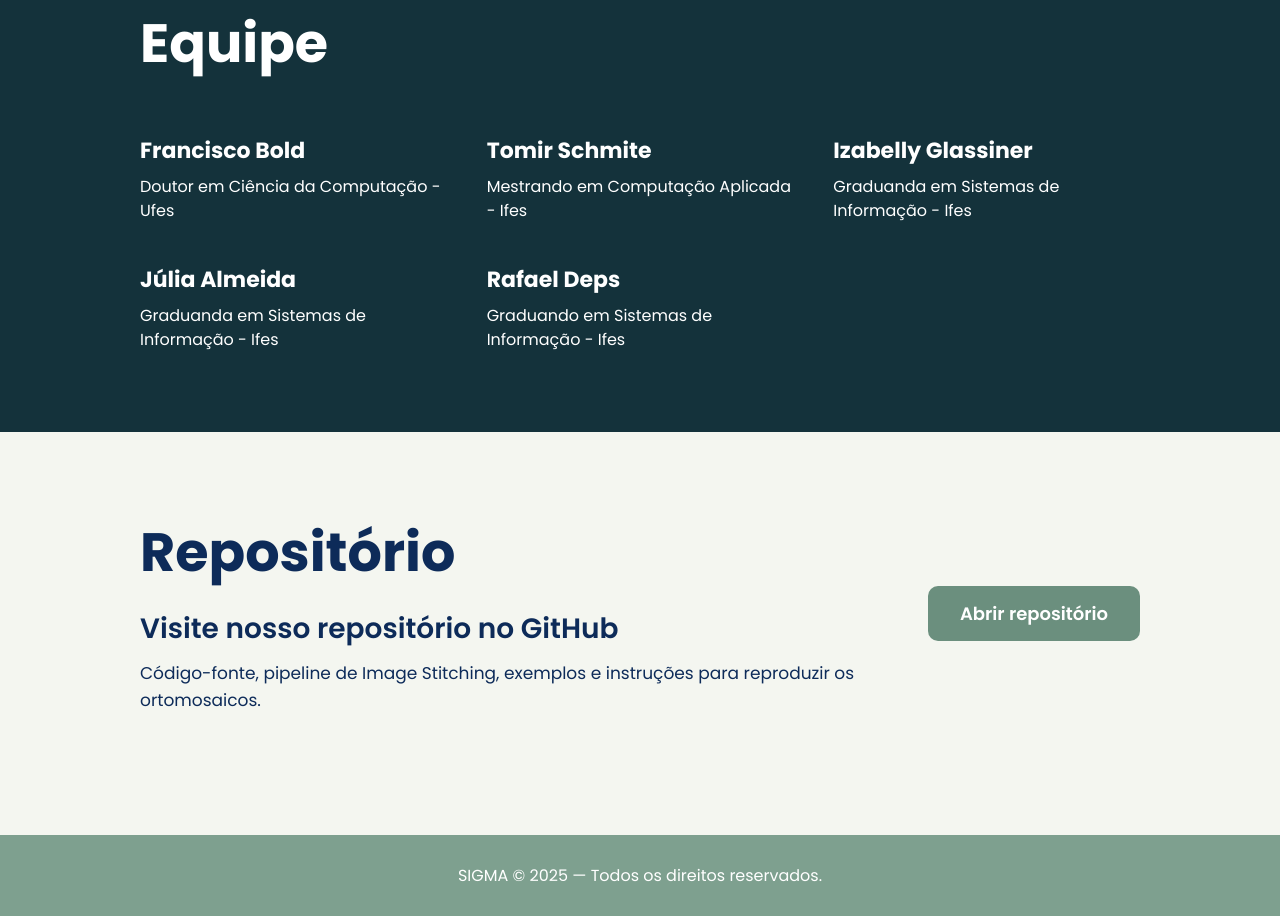
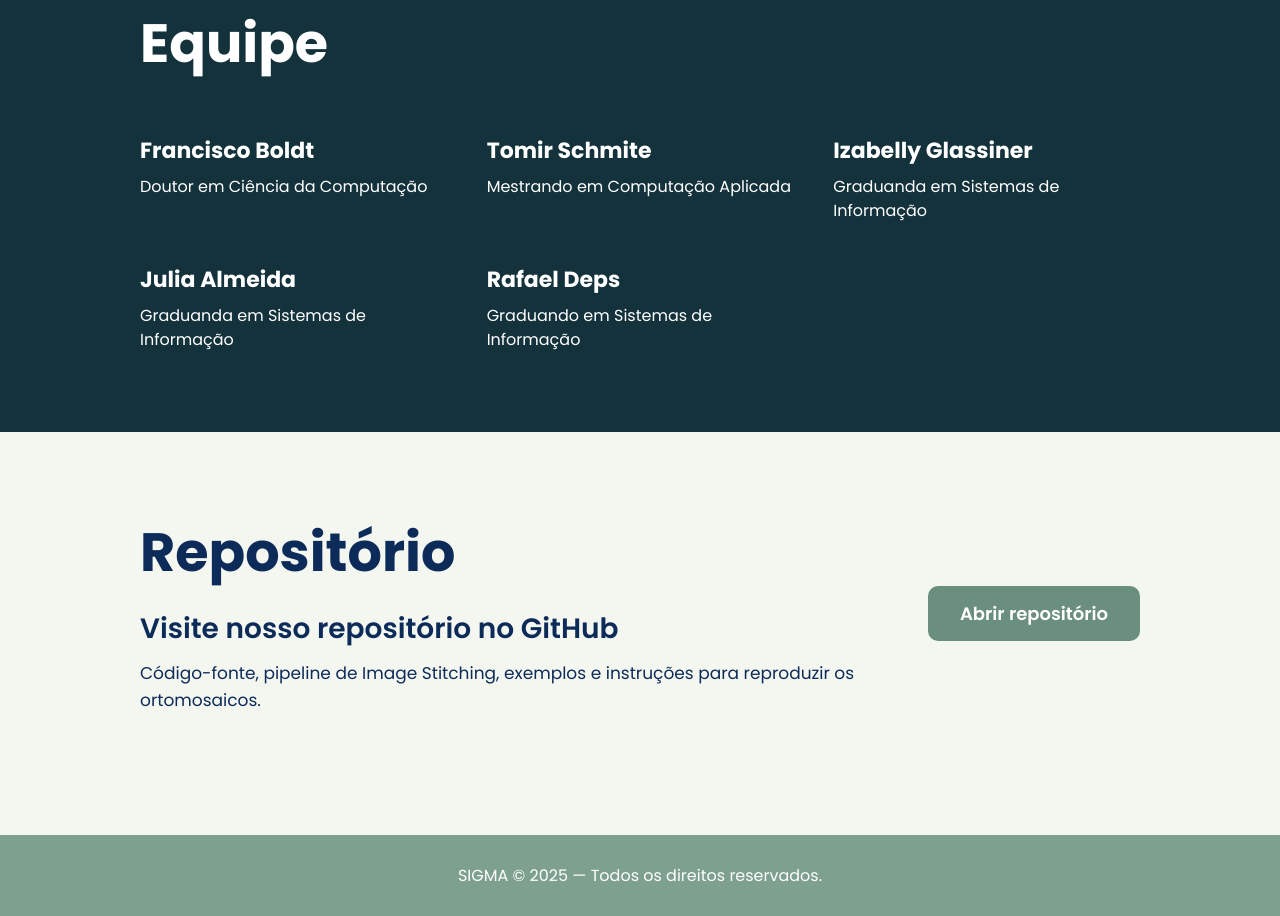
Before and after one commit to fboldt/sigma, a plain HTML site: page index.html in a window 1280 px wide. Shown: the part 2915-3831 px from the top of the page. Drawn offline with Linux system fonts and the light colour scheme.

Commit message:
corrige nomes e remove informações desnecessárias da equipe

```diff
--- a/index.html
+++ b/index.html
@@ -80,32 +80,32 @@
 
         <div class="team-grid">
             <div class="member">
-                <h3>Francisco Bold</h3>
-                <p>Doutor em Ciência da Computação - Ufes</p>
+                <h3>Francisco Boldt</h3>
+                <p>Doutor em Ciência da Computação</p>
 
             </div>
 
             <div class="member">
                 <h3>Tomir Schmite</h3>
-                <p>Mestrando em Computação Aplicada - Ifes</p>
+                <p>Mestrando em Computação Aplicada</p>
 
             </div>
 
             <div class="member">
                 <h3>Izabelly Glassiner</h3>
-                <p>Graduanda em Sistemas de Informação - Ifes</p>
+                <p>Graduanda em Sistemas de Informação</p>
 
             </div>
 
             <div class="member">
-                <h3>Júlia Almeida</h3>
-                <p>Graduanda em Sistemas de Informação - Ifes</p>
+                <h3>Julia Almeida</h3>
+                <p>Graduanda em Sistemas de Informação</p>
 
             </div>
 
             <div class="member">
                 <h3>Rafael Deps</h3>
-                <p>Graduando em Sistemas de Informação - Ifes</p>
+                <p>Graduando em Sistemas de Informação</p>
 
             </div>
         </div>
```
